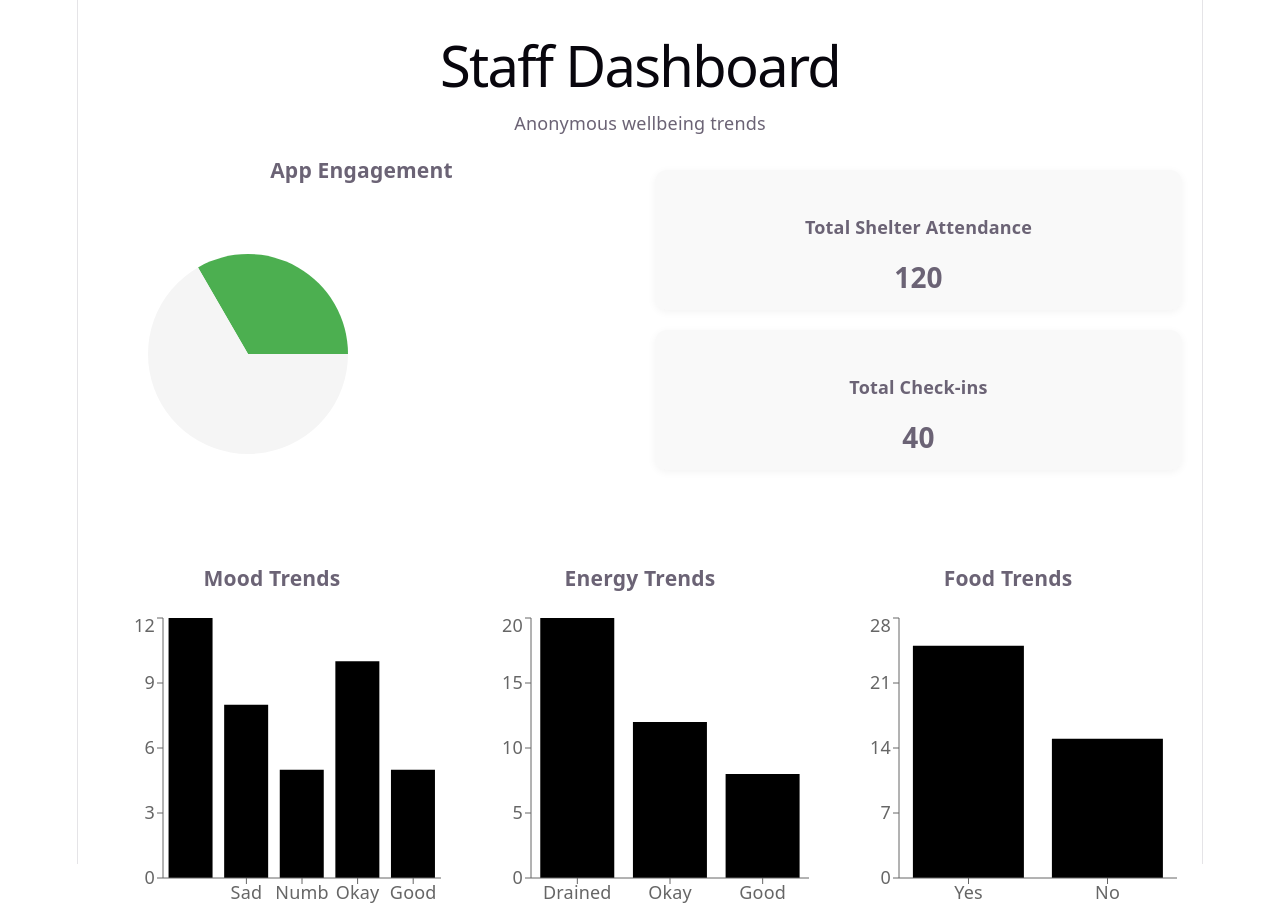
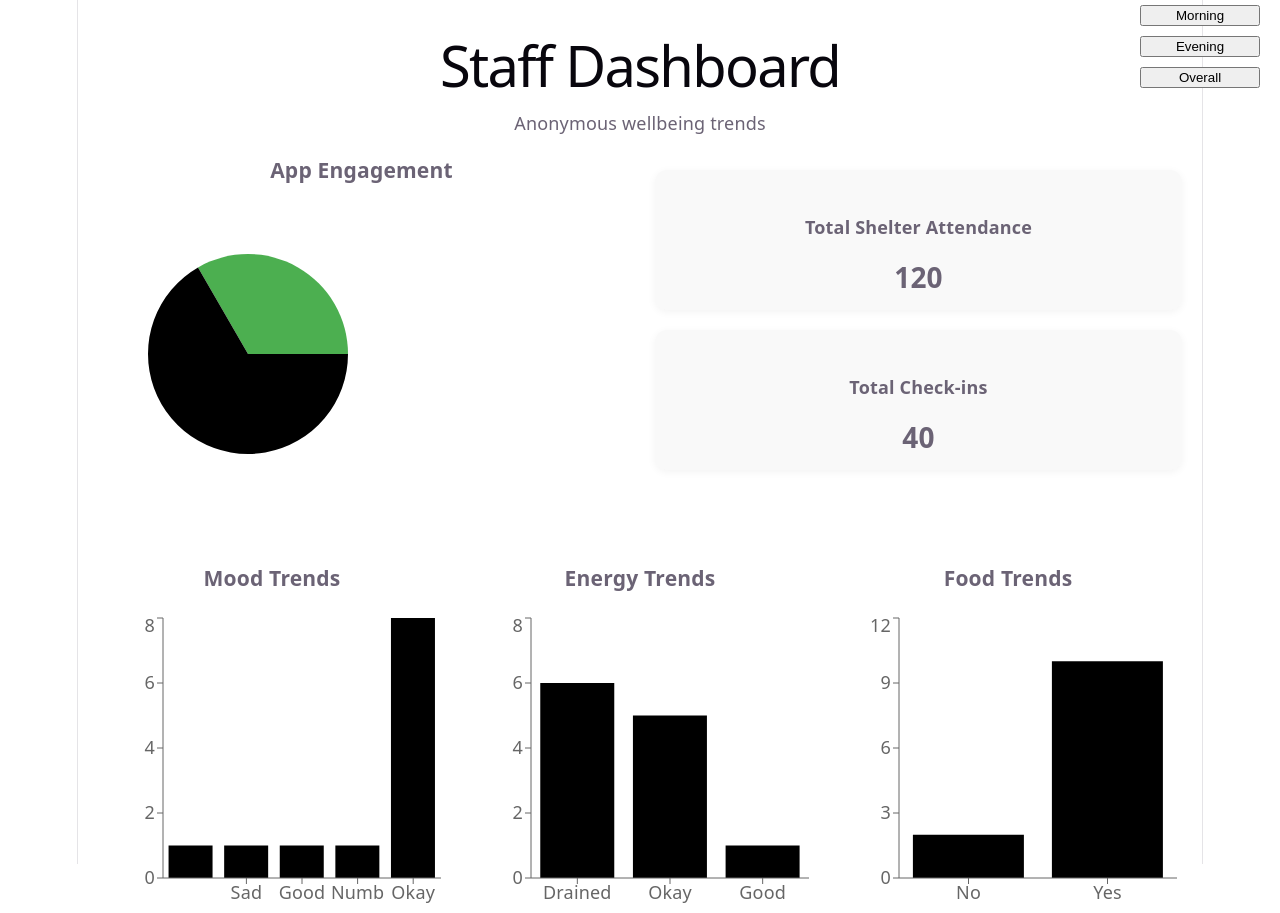
Before and after one commit to micheallak/youCode2026, a React (Vite) app in the folder admin/: page / in a window 1280 px wide. Built offline with nearby package versions, Linux system fonts and the light colour scheme.

Commit message:
updated buttons on the staff app

```diff
--- a/admin/src/App.jsx
+++ b/admin/src/App.jsx
@@ -1,7 +1,3 @@
-import { useState } from 'react'
-import reactLogo from './assets/react.svg'
-import viteLogo from './assets/vite.svg'
-import heroImg from './assets/hero.png'
 import Dashboard from "./pages/dashboard";
 import './App.css'
 
--- a/admin/src/components/energyChart.jsx
+++ b/admin/src/components/energyChart.jsx
@@ -6,14 +6,14 @@ import {
   Tooltip,
   ResponsiveContainer,
 } from "recharts";
-import { energyData } from "../data/mockData";
 
-export default function EnergyChart() {
+
+export default function EnergyChart({ data }) {
   return (
     <div style={{ width: "100%", height: 300 }}>
       <h3>Energy Trends</h3>
       <ResponsiveContainer>
-        <BarChart data={energyData}>
+        <BarChart data={data}>
           <XAxis dataKey="level" />
           <YAxis />
           <Tooltip />
--- a/admin/src/components/engagementChart.jsx
+++ b/admin/src/components/engagementChart.jsx
@@ -7,7 +7,7 @@ export default function EngagementChart() {
         { name: "Remaining", value: totalResidents - checkIns },
     ];
 
-  const COLORS = ["#4CAF50", "#F5F5F5"]; // strong green + very light grey
+    const COLORS = ["#4CAF50", "#000000"]; // strong green + very light grey
 
     return (
         <div>
--- a/admin/src/components/foodChart.jsx
+++ b/admin/src/components/foodChart.jsx
@@ -6,14 +6,13 @@ import {
   Tooltip,
   ResponsiveContainer,
 } from "recharts";
-import { foodData } from "../data/mockData";
 
-export default function foodChart() {
+export default function FoodChart({ data }) {
   return (
     <div style={{ width: "100%", height: 300 }}>
       <h3>Food Trends</h3>
       <ResponsiveContainer>
-        <BarChart data={foodData}>
+        <BarChart data={data}>
           <XAxis dataKey="status" />
           <YAxis />
           <Tooltip />
--- a/admin/src/components/moodChart.jsx
+++ b/admin/src/components/moodChart.jsx
@@ -6,14 +6,13 @@ import {
   Tooltip,
   ResponsiveContainer,
 } from "recharts";
-import { moodData } from "../data/mockData";
 
-export default function MoodChart() {
+export default function MoodChart({ data }) {
   return (
     <div style={{ width: "100%", height: 300 }}>
       <h3>Mood Trends</h3>
       <ResponsiveContainer>
-        <BarChart data={moodData}>
+        <BarChart data={data}>
           <XAxis dataKey="mood" />
           <YAxis />
           <Tooltip />
--- a/admin/src/data/mockData.js
+++ b/admin/src/data/mockData.js
@@ -1,21 +1,17 @@
 export const totalResidents = 120;
 export const checkIns = 40;
 
-export const moodData = [
-  { mood: "Overwhelmed", count: 12 },
-  { mood: "Sad", count: 8 },
-  { mood: "Numb", count: 5 },
-  { mood: "Okay", count: 10 },
-  { mood: "Good", count: 5 },
+export const responses = [
+  { mood: "Overwhelmed", energy: "Drained", food: "No", time: "morning" },
+  { mood: "Sad", energy: "Okay", food: "Yes", time: "morning" },
+  { mood: "Good", energy: "Good", food: "Yes", time: "evening" },
+  { mood: "Numb", energy: "Drained", food: "No", time: "evening" },
+  { mood: "Okay", energy: "Okay", food: "Yes", time: "morning" },
+  { mood: "Okay", energy: "Okay", food: "Yes", time: "morning" },
+  { mood: "Okay", energy: "Okay", food: "Yes", time: "morning" },
+  { mood: "Okay", energy: "Okay", food: "Yes", time: "morning" },
+  { mood: "Okay", energy: "Drained", food: "Yes", time: "morning" },
+  { mood: "Okay", energy: "Drained", food: "Yes", time: "morning" },
+  { mood: "Okay", energy: "Drained", food: "Yes", time: "morning" },
+  { mood: "Okay", energy: "Drained", food: "Yes", time: "morning" },
 ];
-
-export const energyData = [
-  { level: "Drained", count: 20 },
-  { level: "Okay", count: 12 },
-  { level: "Good", count: 8 },
-];
-
-export const foodData = [
-  { status: "Yes", count: 25 },
-  { status: "No", count: 15 },
-];
--- a/admin/src/pages/dashboard.jsx
+++ b/admin/src/pages/dashboard.jsx
@@ -1,8 +1,49 @@
+import { useState } from "react";
 import MoodChart from "../components/moodChart";
 import EnergyChart from "../components/energyChart";
 import FoodChart from "../components/foodChart";
 import EngagementChart from "../components/engagementChart";
-import { totalResidents, checkIns } from "../data/mockData";
+import { totalResidents, checkIns, responses } from "../data/mockData";
+
+export default function Dashboard() {
+    const [timeFilter, setTimeFilter] = useState("overall");
+
+    // Filter data
+    const filteredData =
+        timeFilter === "overall"
+            ? responses
+            : responses.filter((r) => r.time === timeFilter);
+
+    // ===== COUNTING LOGIC =====
+
+    const countByKey = (data, key) => {
+        const counts = {};
+        data.forEach((item) => {
+            counts[item[key]] = (counts[item[key]] || 0) + 1;
+        });
+        return counts;
+    };
+
+    const moodCounts = countByKey(filteredData, "mood");
+    const energyCounts = countByKey(filteredData, "energy");
+    const foodCounts = countByKey(filteredData, "food");
+
+    const moodData = Object.keys(moodCounts).map((key) => ({
+        mood: key,
+        count: moodCounts[key],
+    }));
+
+    const energyData = Object.keys(energyCounts).map((key) => ({
+        level: key,
+        count: energyCounts[key],
+    }));
+
+    const foodData = Object.keys(foodCounts).map((key) => ({
+        status: key,
+        count: foodCounts[key],
+    }));
+
+    // ===== STYLES =====
 
     const cardStyle = {
         padding: "20px",
@@ -17,33 +58,30 @@ const numberStyle = {
         marginTop: "10px",
     };
 
-export default function Dashboard() {
     return (
-    <div style={{ padding: "20px" }}>
+        <div style={{ padding: "20px"}}>
             <h1>Staff Dashboard</h1>
             <p>Anonymous wellbeing trends</p>
 
+            {/* FILTER BUTTONS */}
+            <div style={{
+                display: "flex", flexDirection: "column",
+                right: "20px", top: "5px",
+                gap: "10px",
+                width: "120px", position: "absolute"
+            }}>
+                <button onClick={() => setTimeFilter("morning")}>Morning</button>
+                <button onClick={() => setTimeFilter("evening")}>Evening</button>
+                <button onClick={() => setTimeFilter("overall")}>Overall</button>
+            </div>
+
             {/* Row 1 */}
-<div style={{
-  display: "flex",
-  gap: "30px",
-  alignItems: "center",
-  marginBottom: "40px"
-}}>
-
-  {/* Pie Chart */}
+            <div style={{ display: "flex", gap: "30px", alignItems: "center", marginBottom: "40px" }}>
                 <div style={{ flex: 1 }}>
                     <EngagementChart />
                 </div>
 
-  {/* Text Boxes */}
-  <div style={{
-    flex: 1,
-    display: "flex",
-    flexDirection: "column",
-    gap: "20px"
-  }}>
-
+                <div style={{ flex: 1, display: "flex", flexDirection: "column", gap: "20px" }}>
                     <div style={cardStyle}>
                         <h4>Total Shelter Attendance</h4>
                         <p style={numberStyle}>{totalResidents}</p>
@@ -53,18 +91,14 @@ export default function Dashboard() {
                         <h4>Total Check-ins</h4>
                         <p style={numberStyle}>{checkIns}</p>
                     </div>
-
                 </div>
-
             </div>
-
-
 
             {/* Row 2 */}
             <div style={{ display: "flex", gap: "20px" }}>
-        <MoodChart />
-        <EnergyChart />
-        <FoodChart />
+                <MoodChart data={moodData} />
+                <EnergyChart data={energyData} />
+                <FoodChart data={foodData} />
             </div>
         </div>
     );
```
Lines whose indentation alone changed are shown as unchanged.
